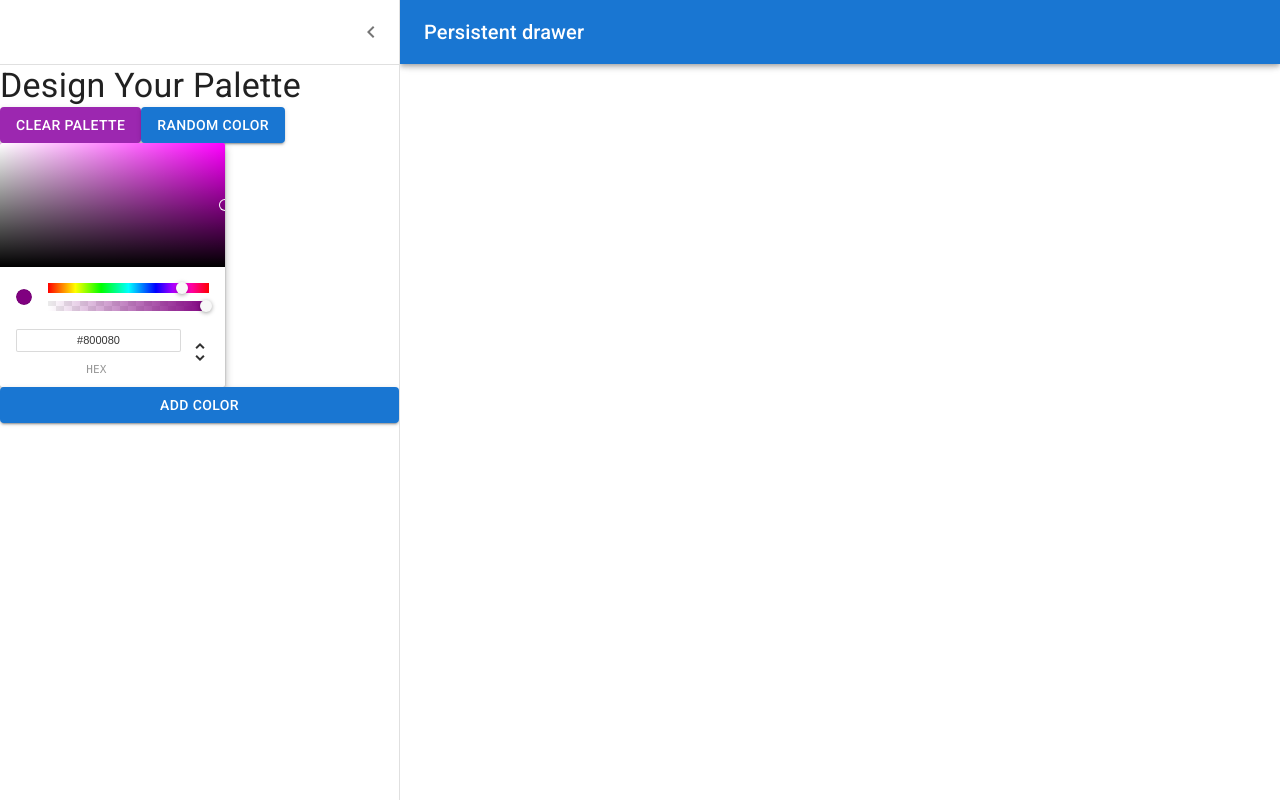
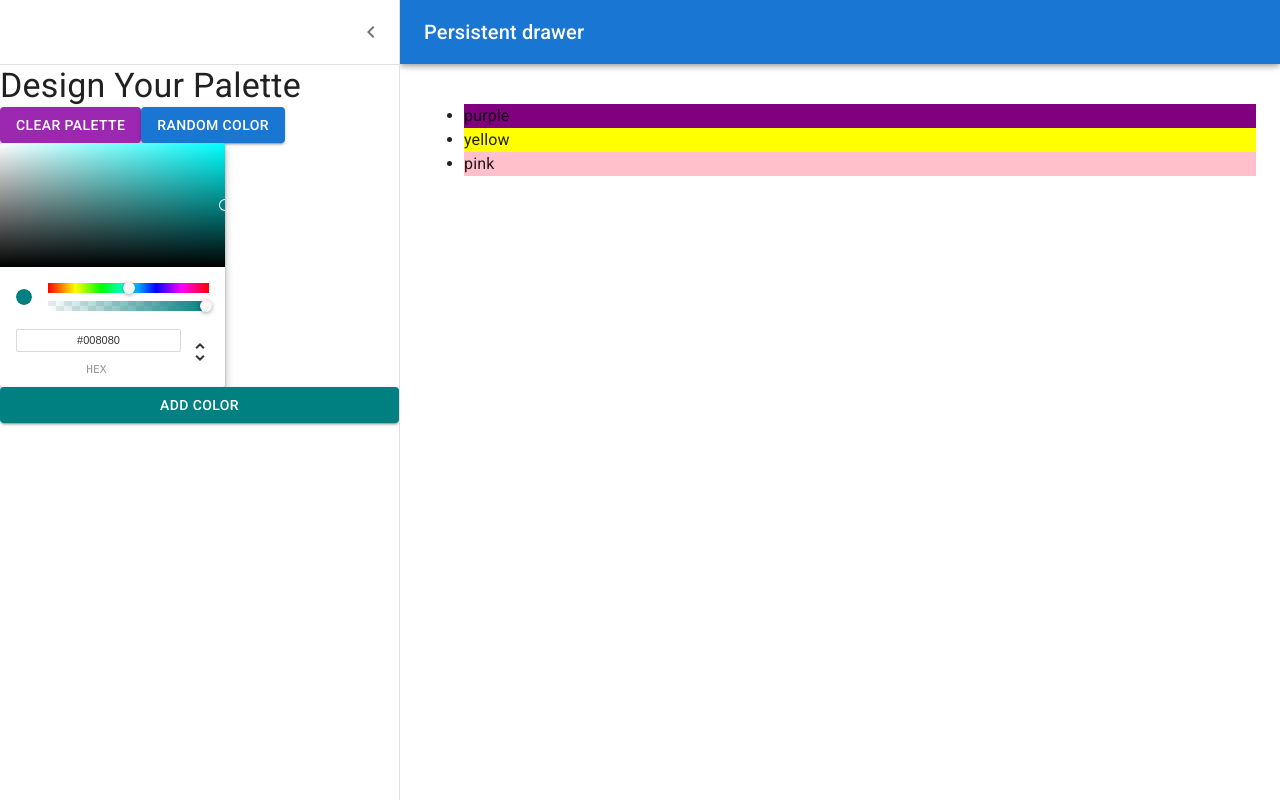
Before and after one commit to Kakamotobi/color-project, a React (Create React App) app: page /palette/new in a window 1280 px wide. Both pictures are taken after a click on the button "open drawer". Built offline with nearby package versions, Linux system fonts and the light colour scheme.

Commit message:
Connect colorpicker to button

```diff
--- a/src/NewPaletteForm.js
+++ b/src/NewPaletteForm.js
@@ -1,5 +1,5 @@
 import React from "react";
-import { styled, useTheme } from "@mui/material/styles";
+import { styled } from "@mui/material/styles";
 import Box from "@mui/material/Box";
 import Drawer from "@mui/material/Drawer";
 import CssBaseline from "@mui/material/CssBaseline";
@@ -62,6 +62,16 @@ const DrawerHeader = styled("div")(({ theme }) => ({
 
 function NewPaletteForm() {
 	const [open, setOpen] = React.useState(false);
+	const [currColor, updateCurrColor] = React.useState("teal");
+	const [colors, addNewColor] = React.useState(["purple", "yellow", "pink"]);
+
+	const handleUpdateCurrColor = (newColor) => {
+		updateCurrColor(newColor.hex);
+	};
+
+	const handleAddNewColor = () => {
+		addNewColor([...colors, currColor]);
+	};
 
 	const handleDrawerOpen = () => {
 		setOpen(true);
@@ -119,15 +129,25 @@ function NewPaletteForm() {
 					</Button>
 				</div>
 				<ChromePicker
-					color="purple"
-					onChangeComplete={(newColor) => console.log(newColor)}
+					color={currColor}
+					onChangeComplete={handleUpdateCurrColor}
 				/>
-				<Button variant="contained" color="primary">
+				<Button
+					variant="contained"
+					color="primary"
+					style={{ backgroundColor: currColor }}
+					onClick={handleAddNewColor}
+				>
 					Add Color
 				</Button>
 			</Drawer>
 			<Main open={open}>
 				<DrawerHeader />
+				<ul>
+					{colors.map((color) => (
+						<li style={{ backgroundColor: color }}>{color}</li>
+					))}
+				</ul>
 			</Main>
 		</Box>
 	);
```
